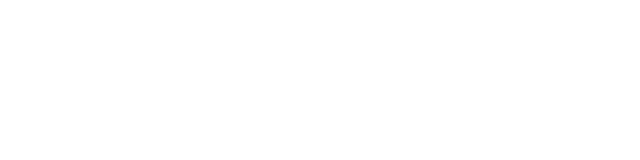
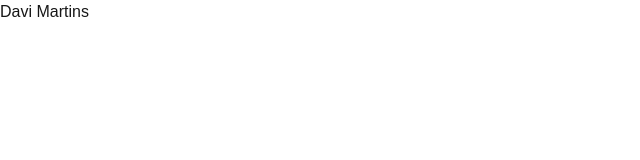
Before and after one commit to boujoww/tira_duvidas, a Next.js app: page / in a window 1280 px wide. Shown: the top 160 px of the page, without its empty margins (0-640 px from the left). Built offline with nearby package versions, Linux system fonts and the light colour scheme.

Commit message:
colocando nome na pagina inicial

```diff
--- a/src/app/page.jsx
+++ b/src/app/page.jsx
@@ -1,6 +1,7 @@
 export default function Home() {
   return (
     <>
+    Davi Martins
     </>
   )
 }
```
